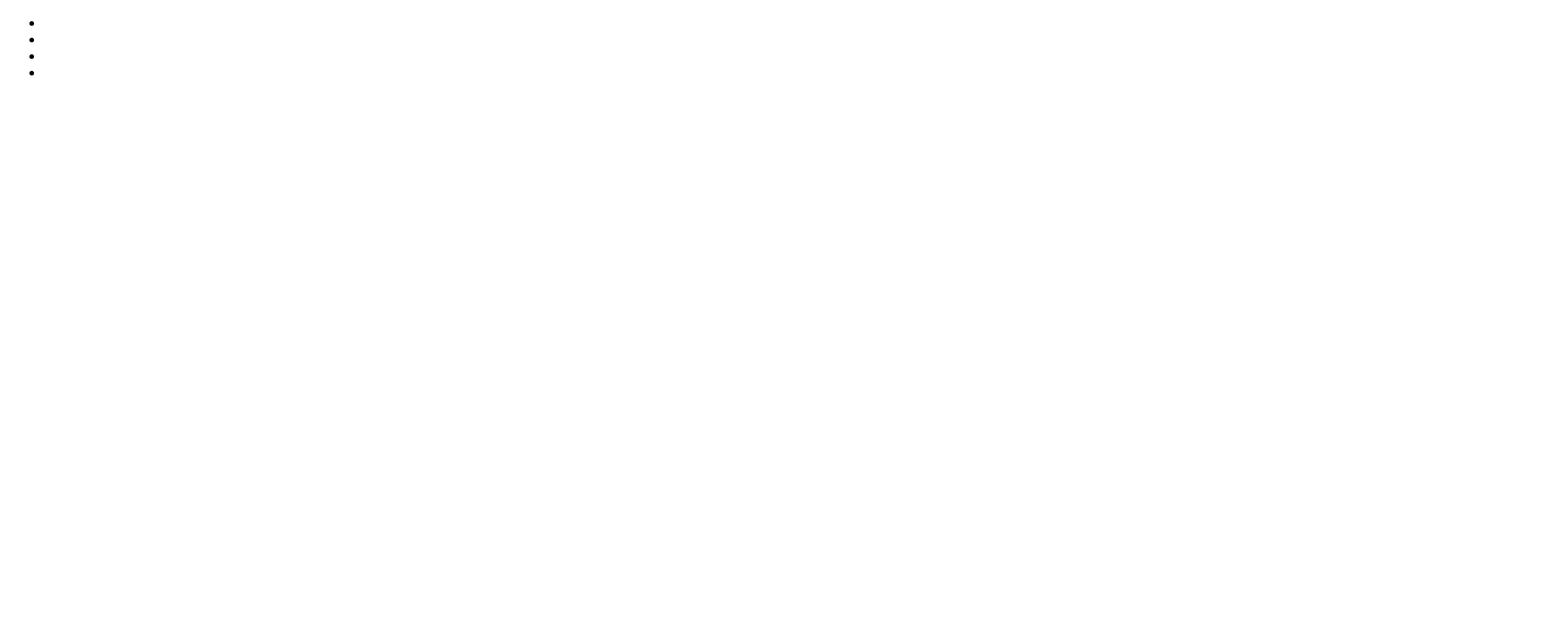
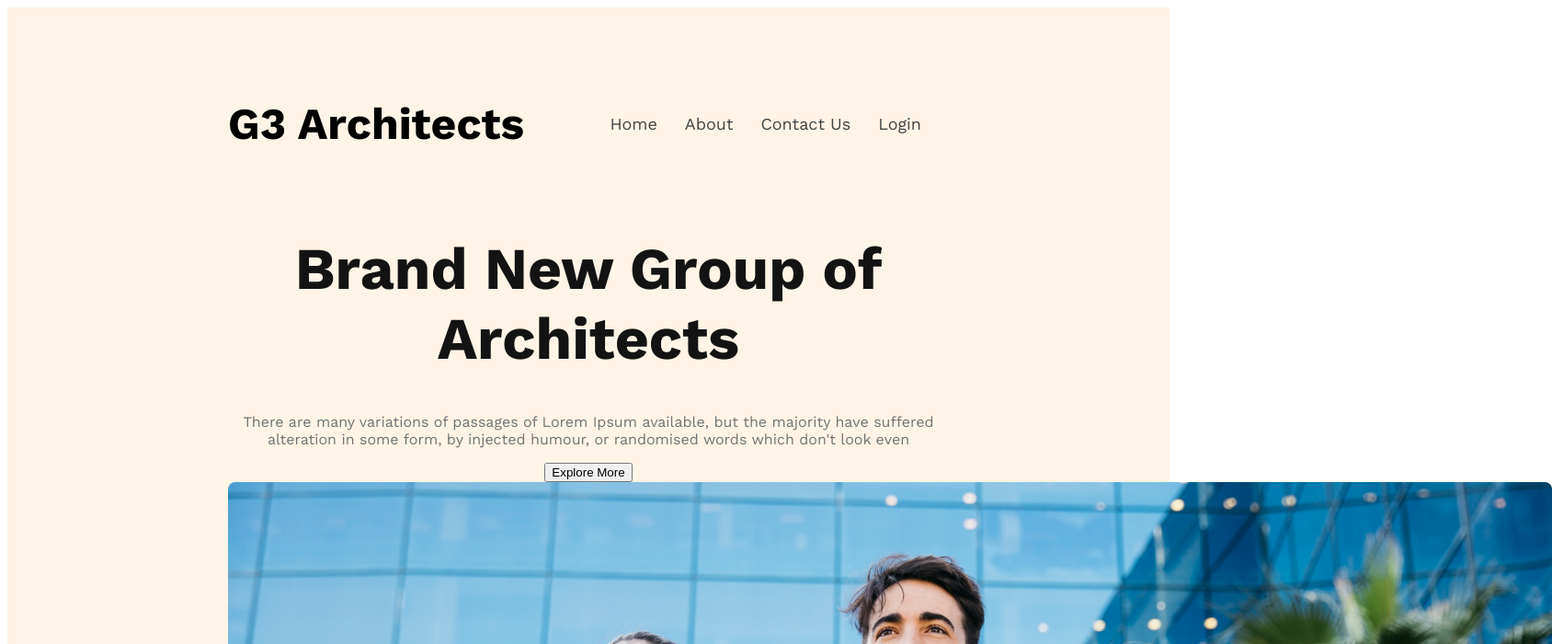
Before and after one commit to polashchandra/architects-website, a plain HTML site: page index.html in a window 1280 px wide. Shown: the top 700 px of the page at 92% size, 1688 px wide, since content can reach past the window. Drawn offline with nearby package versions, Linux system fonts and the light colour scheme.

Commit message:
banner section add

```diff
--- a/index.html
+++ b/index.html
@@ -1,20 +1,44 @@
 <!DOCTYPE html>
 <html lang="en">
+
 <head>
     <meta charset="UTF-8">
     <meta name="viewport" content="width=device-width, initial-scale=1.0">
     <title>Document</title>
+    <link rel="preconnect" href="https://fonts.googleapis.com">
+    <link rel="preconnect" href="https://fonts.gstatic.com" crossorigin>
+    <link
+        href="https://fonts.googleapis.com/css2?family=Lato:ital,wght@0,400;0,700;1,700&family=Open+Sans:ital,wght@0,400;0,700;1,700&family=Work+Sans:wght@400;600;700&display=swap"
+        rel="stylesheet">
+    <link rel="stylesheet" href="styles/style.css">
 </head>
+
 <body>
     <header>
         <nav>
+            <h3 class="nav-title">G3 Architects</h3>
             <ul>
-                <li><a href=""></a></li>
-                <li><a href=""></a></li>
-                <li><a href=""></a></li>
-                <li><a href=""></a></li>
+                <li><a href="">Home</a></li>
+                <li><a href="">About</a></li>
+                <li><a href="">Contact Us</a></li>
+                <li><a href="">Login</a></li>
             </ul>
         </nav>
+        <div class="banner">
+            <div class="banner-content">
+                <h1 class="banner-title">Brand New Group of Architects</h1>
+                <p class="banner-desciption">There are many variations of passages of Lorem Ipsum available, but the majority have suffered alteration in some form, by injected humour, or randomised words which don't look even</p>
+                <button class="btn-primary">Explore More</button>
+            </div>
+            <img src="images/banner.png" alt="">
+        </div>
     </header>
+    <main>
+
+    </main>
+    <footer>
+
+    </footer>
 </body>
+
 </html>
--- a/styles/style.css
+++ b/styles/style.css
@@ -0,0 +1,54 @@
+body {
+    font-family: 'Lato', sans-serif;
+    font-family: 'Open Sans', sans-serif;
+    font-family: 'Work Sans', sans-serif;
+}
+
+/* header style*/
+header {
+    background: rgba(255, 144, 14, 0.10);
+    padding: 50px 240px;
+}
+
+nav {
+    display: flex;
+    justify-content: space-between;
+    align-items: center;
+}
+
+.nav-title {
+    font-size: 3rem;
+    font-weight: 700;
+}
+
+nav>ul {
+    display: flex;
+}
+
+nav li {
+    list-style: none;
+    margin-right: 30px;
+    font-size: 18px;
+    font-weight: 500;
+}
+
+nav li a {
+    text-decoration: none;
+    color: #424242;
+}
+
+/*banner style*/
+.banner-content {
+    max-width: 800px;
+    text-align: center;
+    margin: 0 auto;
+}
+
+.banner-title {
+    color: #131313;
+    font-size: 4rem;
+    font-weight: 700;
+}
+.banner-desciption{
+    color:#727272;
+}
```
